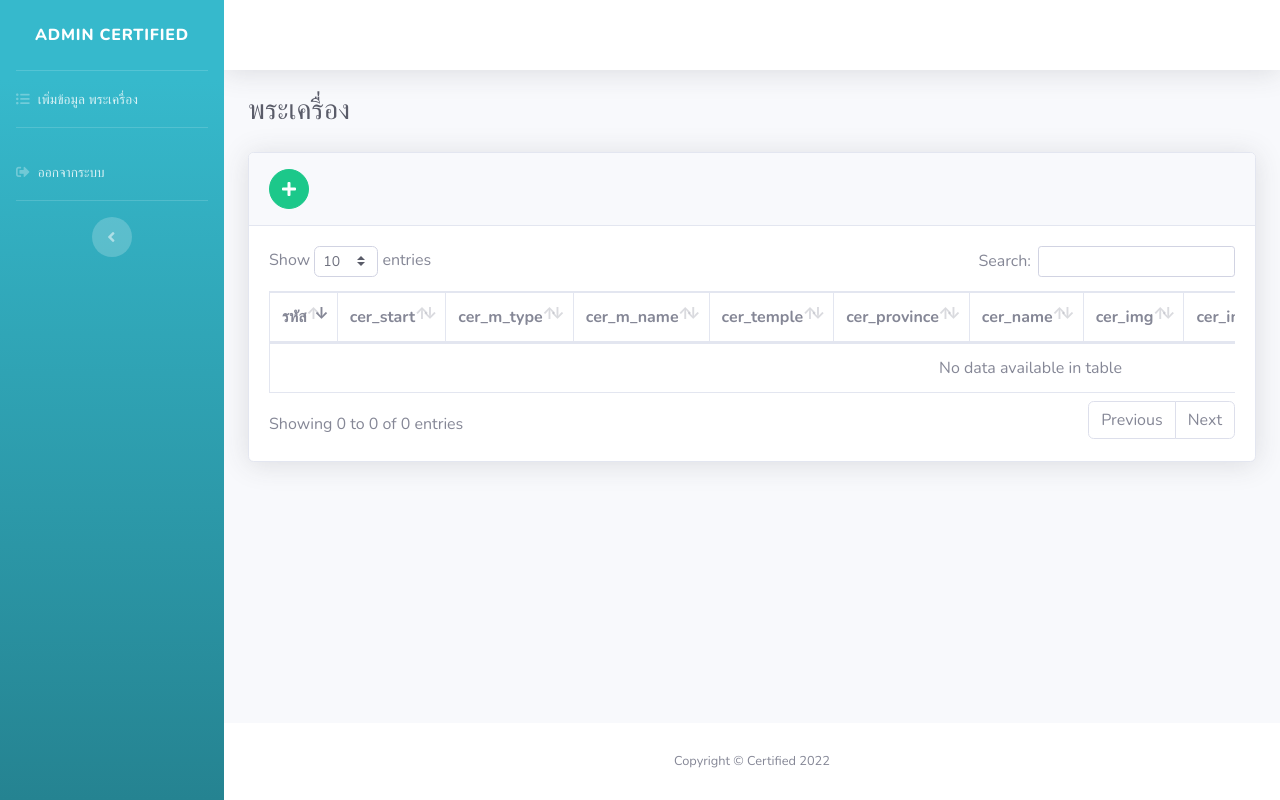
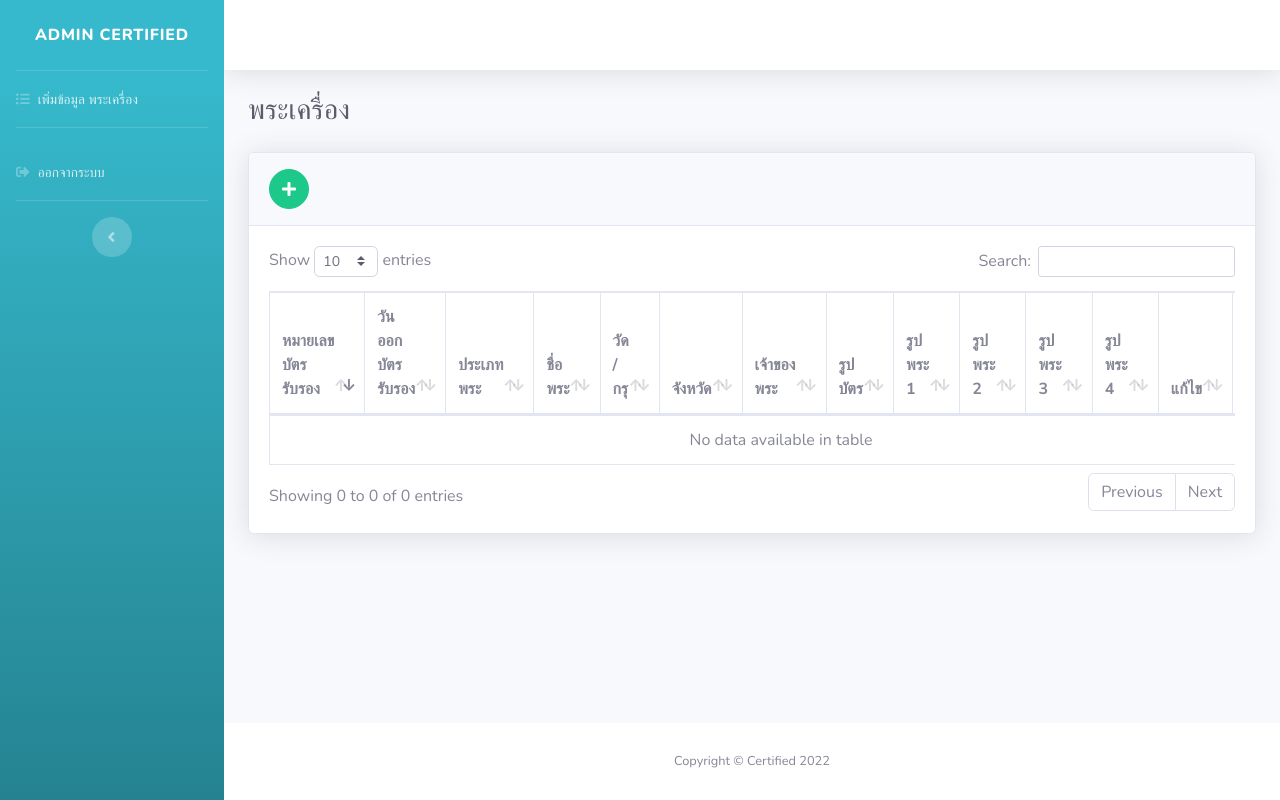
Before and after one commit to nopparat231/certified, a PHP site: page /admin/index.php?cer in a window 1280 px wide. Run offline with PHP 8.4, Linux system fonts and the light colour scheme; data that the repository does not hold is empty; some libraries are stand-ins or nearby versions.

Commit message:
Update home.php

```diff
--- a/admin/home.php
+++ b/admin/home.php
@@ -15,44 +15,44 @@
             <form action="?cer&add_db" method="post">
 
                 <div class="mb-3">
-                    <label for="id_card" class="form-label">รหัสพระเครื่อง</label>
+                    <label for="id_card" class="form-label">หมายเลขบัตรรับรอง</label>
                     <input type="text" class="form-control" id="id_card" name="id_card" autocomplete="off" required>
                 </div>
 
                 <div class="mb-1">
-                    <label for="cer_start" class="form-label">cer_start</label>
+                    <label for="cer_start" class="form-label">วันออกบัตรรับรอง</label>
                     <input type="text" class="form-control" id="datepicker" name="cer_start" autocomplete="off" required>
                 </div>
 
                 <div class="mb-3">
-                    <label for="cer_m_type" class="form-label"> cer_m_type</label>
+                    <label for="cer_m_type" class="form-label">ประเภทพระ</label>
                     <input type="text" class="form-control" id="cer_m_type" name="cer_m_type" autocomplete="off" required>
                 </div>
 
                 <div class="mb-3">
-                    <label for="cer_m_name" class="form-label"> cer_m_name</label>
+                    <label for="cer_m_name" class="form-label">ชื่อพระ</label>
                     <input type="text" class="form-control" id="cer_m_name" name="cer_m_name" autocomplete="off" required>
                 </div>
 
                 <div class="mb-3">
-                    <label for="cer_temple" class="form-label"> cer_temple</label>
+                    <label for="cer_temple" class="form-label">วัด / กรุ</label>
                     <input type="text" class="form-control" id="cer_temple" name="cer_temple" autocomplete="off" required>
                 </div>
 
                 <div class="mb-3">
-                    <label for="cer_province" class="form-label">cer_province</label>
+                    <label for="cer_province" class="form-label">จังหวัด</label>
                     <select type="text" class="form-control select2" name="cer_province" id="cer_province" placeholder="จังหวัด" required>
                         <option></option>
                     </select>
                 </div>
 
                 <div class="mb-3">
-                    <label for="cer_name" class="form-label"> cer_name</label>
+                    <label for="cer_name" class="form-label">เจ้าของพระ</label>
                     <input type="text" class="form-control" id="cer_name" name="cer_name" autocomplete="off" required>
                 </div>
 
                 <div class="mb-3">
-                    <label for="cer_img" class="form-label"> cer_img</label>
+                    <label for="cer_img" class="form-label">รูปบัตร</label>
                     <div class='preview'>
                         <img src="" id="cer_img" style="width: 300px;height: 200px;">
                     </div>
@@ -61,7 +61,7 @@
                 </div>
 
                 <div class="mb-3">
-                    <label for="cer_img_1" class="form-label"> cer_img_1</label>
+                    <label for="cer_img_1" class="form-label">รูปบัตร 1</label>
                     <div class='preview'>
                         <img src="" id="cer_img_1" style="width: 300px;height: 200px;">
                     </div>
@@ -70,7 +70,7 @@
                 </div>
 
                 <div class="mb-3">
-                    <label for="cer_img_2" class="form-label"> cer_img_2</label>
+                    <label for="cer_img_2" class="form-label">รูปบัตร 2</label>
                     <div class='preview'>
                         <img src="" id="cer_img_2" style="width: 300px;height: 200px;">
                     </div>
@@ -79,7 +79,7 @@
                 </div>
 
                 <div class="mb-3">
-                    <label for="cer_img_3" class="form-label"> cer_img_3</label>
+                    <label for="cer_img_3" class="form-label">รูปบัตร 3</label>
                     <div class='preview'>
                         <img src="" id="cer_img_3" style="width: 300px;height: 200px;">
                     </div>
@@ -88,7 +88,7 @@
                 </div>
 
                 <div class="mb-3">
-                    <label for="cer_img_4" class="form-label"> cer_img_4</label>
+                    <label for="cer_img_4" class="form-label">รูปบัตร 4</label>
                     <div class='preview'>
                         <img src="" id="cer_img_4" style="width: 300px;height: 200px;">
                     </div>
@@ -96,8 +96,8 @@
                     <input type="hidden" name="cer_img_4" value="">
                 </div>
 
-                <button type="submit" class="btn btn-primary">Submit</button>
-                <a class="btn btn-danger" onclick="history.back()">Cancle</a>
+                <button type="submit" class="btn btn-primary">ตกลง</button>
+                <a class="btn btn-danger" onclick="history.back()">ยกเลิก</a>
             </form>
 
         </div>
@@ -128,43 +128,43 @@
                 <form action="?cer&edit_db" method="post">
 
                     <div class="mb-3">
-                        <label for="id_card" class="form-label">รหัสพระเครื่อง</label>
+                        <label for="id_card" class="form-label">หมายเลขบัตรรับรอง</label>
                         <input type="text" class="form-control" id="id_card" name="id_card" value="<?php echo $row['id_card'] ?>" autocomplete="off" required readonly>
                     </div>
 
                     <div class="mb-3">
-                        <label for="cer_start" class="form-label">cer_start</label>
+                        <label for="cer_start" class="form-label">วันออกบัตรรับรอง</label>
                         <input type="text" class="form-control" id="cer_start" name="cer_start" value="<?php echo $row['cer_start'] ?>" autocomplete="off" required>
                     </div>
 
                     <div class="mb-3">
-                        <label for="cer_m_type" class="form-label"> cer_m_type</label>
+                        <label for="cer_m_type" class="form-label">ประเภทพระ</label>
                         <input type="text" class="form-control" id="cer_m_type" name="cer_m_type" value="<?php echo $row['cer_m_type'] ?>" autocomplete="off" required>
                     </div>
 
                     <div class="mb-3">
-                        <label for="cer_m_name" class="form-label"> cer_m_name</label>
+                        <label for="cer_m_name" class="form-label">ชื่อพระ</label>
                         <input type="text" class="form-control" id="cer_m_name" name="cer_m_name" value="<?php echo $row['cer_m_name'] ?>" autocomplete="off" required>
                     </div>
 
                     <div class="mb-3">
-                        <label for="cer_temple" class="form-label"> cer_temple</label>
+                        <label for="cer_temple" class="form-label">วัด / กรุ</label>
                         <input type="text" class="form-control" id="cer_temple" name="cer_temple" value="<?php echo $row['cer_temple'] ?>" autocomplete="off" required>
                     </div>
 
                     <div class="mb-3">
-                        <label for="cer_province" class="form-label">cer_province</label>
+                        <label for="cer_province" class="form-label">จังหวัด</label>
                         <input type="text" class="form-control" id="cer_province" name="cer_province" value="<?php echo $row['cer_province'] ?>" autocomplete="off" required>
 
                     </div>
 
                     <div class="mb-3">
-                        <label for="cer_name" class="form-label"> cer_name</label>
+                        <label for="cer_name" class="form-label">เจ้าของพระ</label>
                         <input type="text" class="form-control" id="cer_name" name="cer_name" value="<?php echo $row['cer_name'] ?>" autocomplete="off" required>
                     </div>
 
                     <div class="mb-3">
-                        <label for="cer_img" class="form-label"> cer_img</label>
+                        <label for="cer_img" class="form-label">รูปบัตร</label>
                         <div class='preview'>
                             <img src="../uploads/<?php echo $row['cer_img'] ?>" id="cer_img" style="width: 300px;height: 200px;">
                         </div>
@@ -173,7 +173,7 @@
                     </div>
 
                     <div class="mb-3">
-                        <label for="cer_img_1" class="form-label"> cer_img_1</label>
+                        <label for="cer_img_1" class="form-label">รูปบัตร 1</label>
                         <div class='preview'>
                             <img src="../uploads/<?php echo $row['cer_img_1'] ?>" id="cer_img_1" style="width: 300px;height: 200px;">
                         </div>
@@ -182,7 +182,7 @@
                     </div>
 
                     <div class="mb-3">
-                        <label for="cer_img_2" class="form-label"> cer_img_2</label>
+                        <label for="cer_img_2" class="form-label">รูปบัตร 2</label>
                         <div class='preview'>
                             <img src="../uploads/<?php echo $row['cer_img_2'] ?>" id="cer_img_2" style="width: 300px;height: 200px;">
                         </div>
@@ -191,7 +191,7 @@
                     </div>
 
                     <div class="mb-3">
-                        <label for="cer_img_3" class="form-label"> cer_img_3</label>
+                        <label for="cer_img_3" class="form-label">รูปบัตร 3</label>
                         <div class='preview'>
                             <img src="../uploads/<?php echo $row['cer_img_3'] ?>" id="cer_img_3" style="width: 300px;height: 200px;">
                         </div>
@@ -200,7 +200,7 @@
                     </div>
 
                     <div class="mb-3">
-                        <label for="cer_img_4" class="form-label"> cer_img_4</label>
+                        <label for="cer_img_4" class="form-label">รูปบัตร 4</label>
                         <div class='preview'>
                             <img src="../uploads/<?php echo $row['cer_img_4'] ?>" id="cer_img_4" style="width: 300px;height: 200px;">
                         </div>
@@ -209,8 +209,8 @@
                     </div>
 
 
-                    <button type="submit" class="btn btn-primary">Submit</button>
-                    <a class="btn btn-danger" onclick="history.back()">Cancle</a>
+                    <button type="submit" class="btn btn-primary">ตกลง</button>
+                    <a class="btn btn-danger" onclick="history.back()">ยกเลิก</a>
                 </form>
 
             </div>
@@ -358,18 +358,18 @@
                 <table class="table table-bordered" id="dataTable" width="100%" cellspacing="0">
                     <thead>
                         <tr>
-                            <th>รหัส</th>
-                            <th>cer_start</th>
-                            <th>cer_m_type</th>
-                            <th>cer_m_name</th>
-                            <th>cer_temple</th>
-                            <th>cer_province</th>
-                            <th>cer_name</th>
-                            <th>cer_img</th>
-                            <th>cer_img_1</th>
-                            <th>cer_img_2</th>
-                            <th>cer_img_3</th>
-                            <th>cer_img_4</th>
+                            <th>หมายเลขบัตรรับรอง</th>
+                            <th>วันออกบัตรรับรอง</th>
+                            <th>ประเภทพระ</th>
+                            <th>ชื่อพระ</th>
+                            <th>วัด / กรุ</th>
+                            <th>จังหวัด</th>
+                            <th>เจ้าของพระ</th>
+                            <th>รูปบัตร</th>
+                            <th>รูปพระ 1</th>
+                            <th>รูปพระ 2</th>
+                            <th>รูปพระ 3</th>
+                            <th>รูปพระ 4</th>
 
                             <th>แก้ไข</th>
                             <th>ลบ</th>
```
